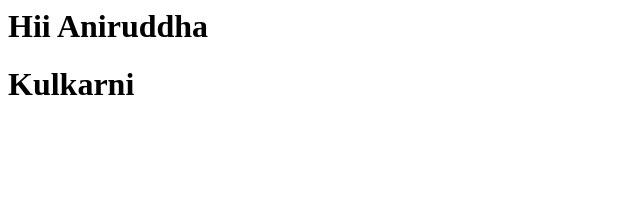
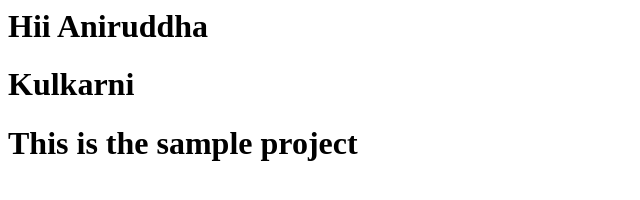
Before and after one commit to anirk2000/sample, a plain HTML site: page index.html in a window 1280 px wide. Shown: the whole page, without its empty margins (0-640 px from the left). Drawn offline with Linux system fonts and the light colour scheme.

Commit message:
Update index.html

```diff
--- a/index.html
+++ b/index.html
@@ -1,2 +1,3 @@
 <h1> Hii Aniruddha </h1>
 <h1> Kulkarni </h1>
+<h1> This is the sample project </h1>
```
